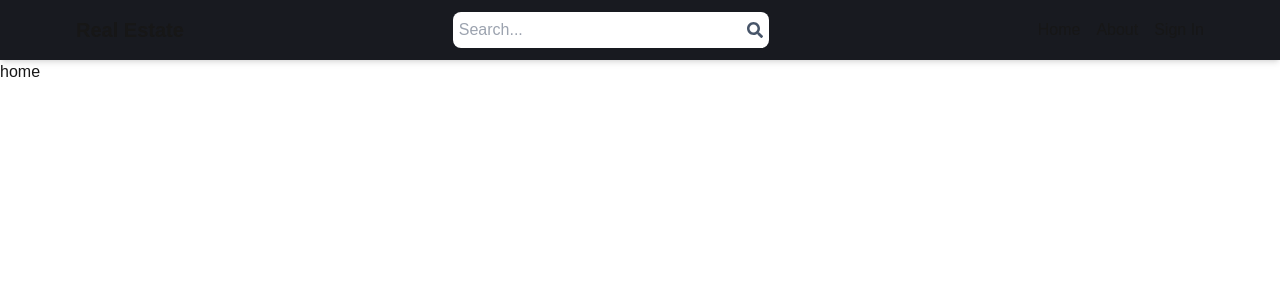
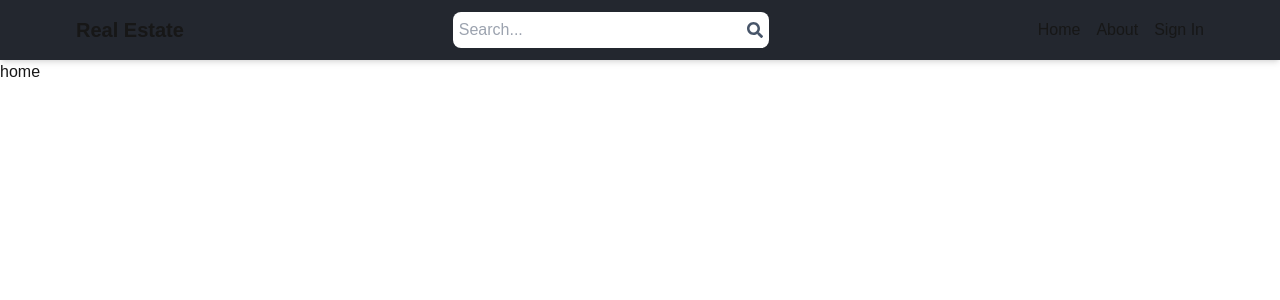
Before and after one commit to onurvn/real-estate-app, a Next.js app: page / in a window 1280 px wide. Shown: the top 300 px of the page. Built offline with nearby package versions, Linux system fonts and the light colour scheme; no server answers.

Commit message:
background color and header changed

```diff
--- a/src/app/globals.css
+++ b/src/app/globals.css
@@ -9,7 +9,7 @@
 
 @media (prefers-color-scheme: dark) {
   :root {
-    --background: #23272f;
+    --background: #181A20;
     --foreground: #fff;
   }
 }
--- a/tailwind.config.mjs
+++ b/tailwind.config.mjs
@@ -10,7 +10,7 @@ export default {
       colors: {
         background: "var(--background)",
         foreground: "var(--foreground)",
-        bgheader: "#181A20",
+        bgheader: "#23272f",
       },
     },
   },
```
